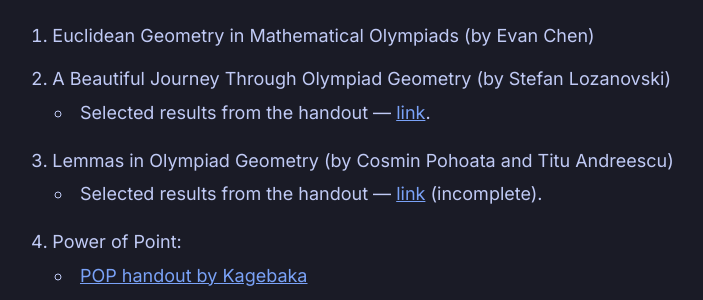
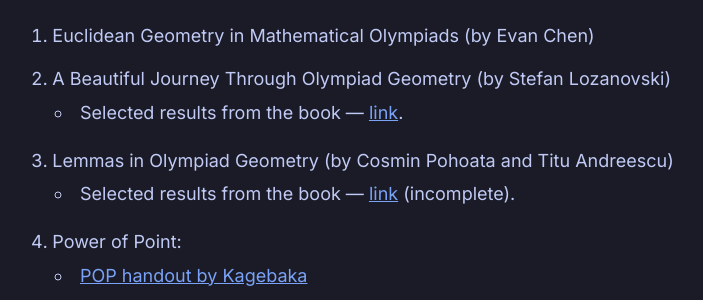
Before and after one commit to Bubu-Droid/website, a Django app: page /olympiads/ in a window 1280 px wide. Shown: the part 795-1095 px from the top of the page, without its empty margins (209-912 px from the left). Run offline with Django 5.2, Linux system fonts and the light colour scheme.

Commit message:
Fix typo

```diff
--- a/main/templates/main/olympiads.html
+++ b/main/templates/main/olympiads.html
@@ -85,7 +85,7 @@
       A Beautiful Journey Through Olympiad Geometry (by Stefan Lozanovski)
       <ul>
         <li>
-          Selected results from the handout —
+          Selected results from the book —
           <a
           href="https://drive.google.com/drive/folders/1mn0D2vv9PS19bgZgV_e_AYQ_c31oXSE4?usp=sharing"
           target="_blank"
@@ -97,7 +97,7 @@
       Lemmas in Olympiad Geometry (by Cosmin Pohoata and Titu Andreescu)
       <ul>
         <li>
-          Selected results from the handout —
+          Selected results from the book —
           <a
           href="https://drive.google.com/drive/folders/1_hQk1GDstdi-yrogmQXl5ATMikdhh5sh?usp=sharing"
           target="_blank"
```
